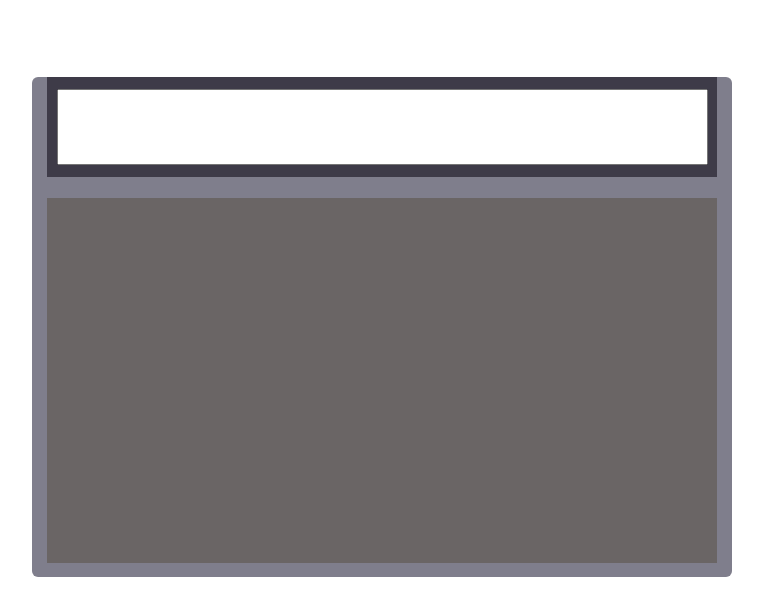
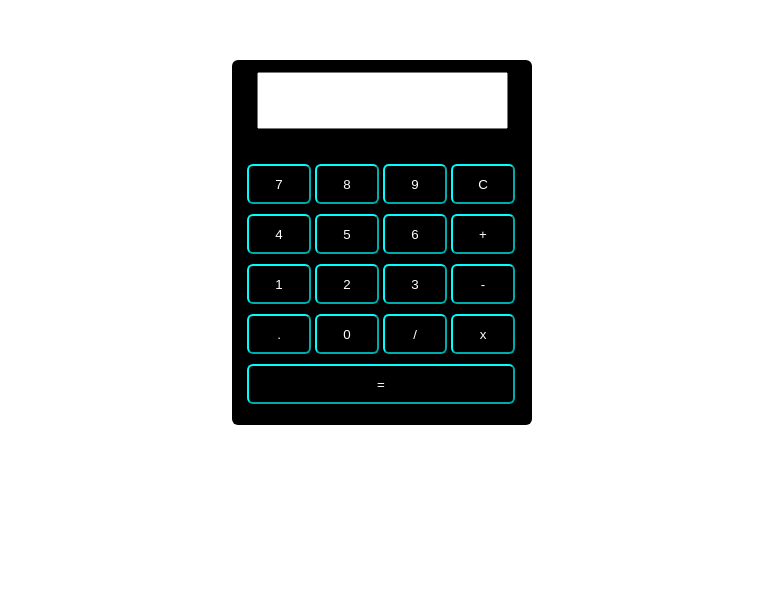
Before and after one commit to aStarrrrr/Calculator-JS, a plain HTML site: page Index.html in a window 1280 px wide. Shown: the whole page, without its empty margins (376-1139 px from the left). Drawn offline with Linux system fonts and the light colour scheme.

Commit message:
Design completed

```diff
--- a/Index.html
+++ b/Index.html
@@ -14,6 +14,33 @@
                 <input type="text" class="screen">
             </div>
             <div class="input-area">
+                <div class="row">
+                    <button onclick="click(7)" class="btn">7</button>
+                    <button onclick="click(8)" class="btn">8</button>
+                    <button onclick="click(9)" class="btn">9</button>
+                    <button onclick="clear()" class="btn">C</button>
+                </div>
+                <div class="row">
+                    <button onclick="click(4)" class="btn">4</button>
+                    <button onclick="click(5)" class="btn">5</button>
+                    <button onclick="click(6)" class="btn">6</button>
+                    <button onclick="click('+')" class="btn">+</button>
+                </div>
+                <div class="row">
+                    <button onclick="click(1)" class="btn">1</button>
+                    <button onclick="click(2)" class="btn">2</button>
+                    <button onclick="click(3)" class="btn">3</button>
+                    <button onclick="click('-')" class="btn">-</button>
+                </div>
+                <div class="row">
+                    <button onclick="click('.')" class="btn">.</button>
+                    <button onclick="click(0)" class="btn">0</button>
+                    <button onclick="click('/')" class="btn">/</button>
+                    <button onclick="click('*')" class="btn">x</button>
+                </div>
+                <div class="row">
+                    <button onclick="click('=')" class="equal">=</button>
+                </div>
             </div>
         </div>
     </div>
--- a/Style.css
+++ b/Style.css
@@ -1,29 +1,52 @@
 .calc{
-    width: 700px;
-    height: 500px;
-    background: rgba(56, 54, 75, 0.638);
+    width: 300px;
+    height: 365px;
+    background: black;
     border-radius: 6px;
-    margin-left: 400px;
-    margin-top: 77px;
+    margin-left: 600px;
+    margin-top: 60px;
 }
 .display-area{
-    width: 670px;
+    width: 270px;
     margin-left: 15px;
     height: 20%;
-    background: rgb(62, 59, 72);
+    background: black;
 }
 .input-area{
     margin-top: 21px;
     margin-left: 15px;
-    width: 670px;
+    width: 271px;
     height: 73%;
-    background-color: rgb(106, 101, 101);
+    background: black;
 }
 .screen{
     pointer-events: none;
     pointer-events: none;
-    width: 96%;
+    width: 90%;
     height: 70%;
     margin-left: 10px;
     margin-top: 12px;
 }
+/* .row{
+    background-color: red;
+    width: 50px;
+    height: 40px;
+} */
+.btn{
+    width: 64px;
+    height: 40px;
+    border-color: aqua;
+    border-radius: 6px;
+    margin-top: 10px;
+    color: #fff;
+    background-color: black;
+}
+.equal{
+    width: 268px;
+    height: 40px;
+    border-color: aqua;
+    border-radius: 6px;
+    margin-top: 10px;
+    color: #fff;
+    background-color: black;
+}
```
